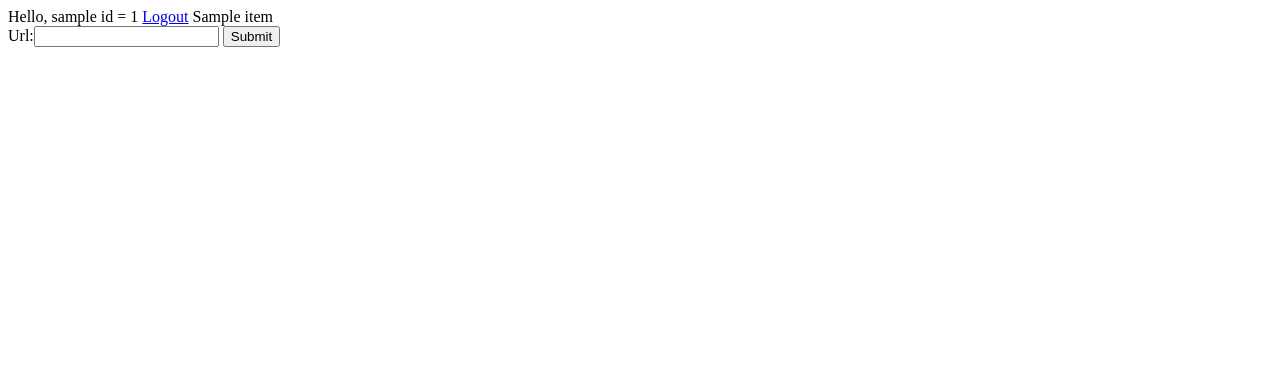
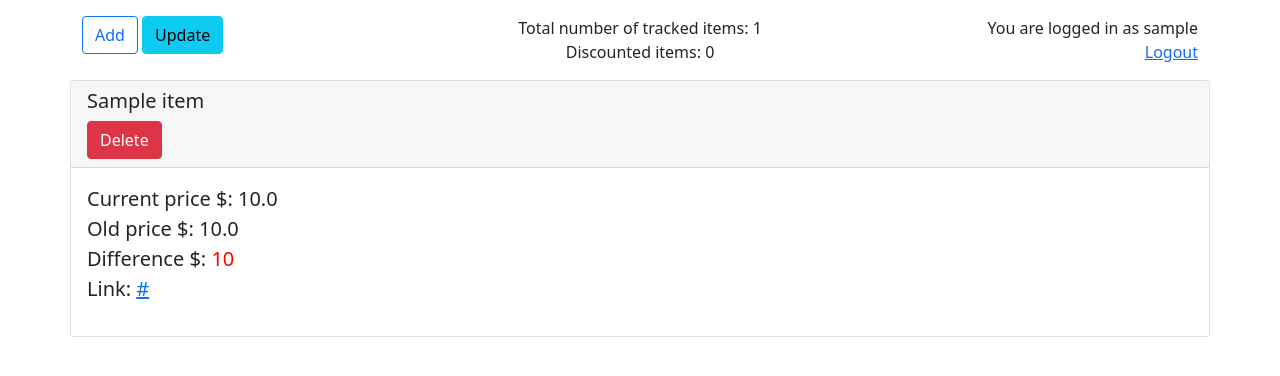
Before and after one commit to danilovpy/PriceTracker, a Django app: page /home in a window 1280 px wide. Shown: the top 376 px of the page. Run offline with Django 3.2, Linux system fonts and the light colour scheme; a user stored in the database is signed in; tables that the repository leaves empty hold one stand-in row (values such as "Sample post"); some libraries are stand-ins or nearby versions.

Commit message:
added core functionality, amazon support

```diff
--- a/requirements.txt
+++ b/requirements.txt
@@ -4,6 +4,7 @@
 certifi==2020.12.5
 chardet==4.0.0
 Django==3.1.6
+django-crispy-forms==1.11.0
 idna==2.10
 lxml==4.6.2
 pytz==2021.1
--- /dev/null
+++ b/templates/base.html
@@ -0,0 +1,31 @@
+<!doctype html>
+<html lang="en">
+  <head>
+    <!-- Required meta tags -->
+    <meta charset="utf-8">
+    <meta name="viewport" content="width=device-width, initial-scale=1">
+
+    <!-- Bootstrap CSS -->
+    <link href="https://cdn.jsdelivr.net/npm/bootstrap@5.0.0-beta1/dist/css/bootstrap.min.css" rel="stylesheet" integrity="sha384-giJF6kkoqNQ00vy+HMDP7azOuL0xtbfIcaT9wjKHr8RbDVddVHyTfAAsrekwKmP1" crossorigin="anonymous">
+    <script src="https://ajax.googleapis.com/ajax/libs/jquery/3.5.1/jquery.min.js"></script>
+    <title>Price tracker</title>
+  </head>
+  <body>
+    <div class="container mt-3">
+        {% block content %}
+
+        {% endblock content %}
+    </div>
+
+    <!-- Optional JavaScript; choose one of the two! -->
+
+    <!-- Option 1: Bootstrap Bundle with Popper -->
+    <script src="https://cdn.jsdelivr.net/npm/bootstrap@5.0.0-beta1/dist/js/bootstrap.bundle.min.js" integrity="sha384-ygbV9kiqUc6oa4msXn9868pTtWMgiQaeYH7/t7LECLbyPA2x65Kgf80OJFdroafW" crossorigin="anonymous"></script>
+
+    <!-- Option 2: Separate Popper and Bootstrap JS -->
+    <!--
+    <script src="https://cdn.jsdelivr.net/npm/@popperjs/core@2.5.4/dist/umd/popper.min.js" integrity="sha384-q2kxQ16AaE6UbzuKqyBE9/u/KzioAlnx2maXQHiDX9d4/zp8Ok3f+M7DPm+Ib6IU" crossorigin="anonymous"></script>
+    <script src="https://cdn.jsdelivr.net/npm/bootstrap@5.0.0-beta1/dist/js/bootstrap.min.js" integrity="sha384-pQQkAEnwaBkjpqZ8RU1fF1AKtTcHJwFl3pblpTlHXybJjHpMYo79HY3hIi4NKxyj" crossorigin="anonymous"></script>
+    -->
+  </body>
+</html>
--- a/tracker/models.py
+++ b/tracker/models.py
@@ -23,16 +23,11 @@
 
     def save(self, *args, **kwargs):
         name, price = get_link_data(self.url)
-        old_price = self.current_price
-
+        self.old_price = self.current_price
         if self.current_price:
-            if price != old_price:
-                diff = price - old_price
-                self.price_difference = round(diff, 2)
-                self.old_price = old_price
+            self.price_difference = round(self.old_price - price, 2)
         else:
             self.old_price = 0
             self.price_difference = 0
-        self.name = name
-        self.current_price = price
+        self.name, self.current_price = name, price
         super().save(*args, **kwargs)
--- a/tracker/templates/tracker/home.html
+++ b/tracker/templates/tracker/home.html
@@ -1,21 +1,62 @@
-<!DOCTYPE html>
-<html lang="en">
-<head>
-    <meta charset="UTF-8">
-    <title>Home</title>
-</head>
-<body>
-    <span>Hello, {{ request.user }} id = {{ request.user.id }}</span>
-    <span><a href="{% url 'logout' %}">Logout</a> </span>
-    {% for item in tracked_items %}
-        {{ item }}
-    {% endfor %}
-    <form action="" method="POST">
-        {% csrf_token %}
-        {{ form }}
-        <input type="submit" value="Submit">
-    </form>
+{% extends "base.html" %}
+{% load crispy_forms_tags %}
+{% load colorize %}
+{% block content %}
+    <!-- Modal -->
+    <div class="modal fade" id="addItemModal" tabindex="-1" aria-labelledby="AddModalLabel" aria-hidden="true">
+        <div class="modal-dialog">
+            <div class="modal-content">
+                <div class="modal-header">
+                    <h5 class="modal-title" id="exampleModalLabel">Add an item to track</h5>
+                    <button type="button" class="btn-close" data-bs-dismiss="modal" aria-label="Close"></button>
+                </div>
+                <form action="" method="POST" autocomplete="off">
+                    <div class="modal-body">
+                        {% csrf_token %}
+                        {{ form|crispy }}
+                    </div>
+                    <div class="modal-footer">
+                        <button type="submit" class="btn btn-primary" >Save</button>
+                        <button type="button" class="btn btn-secondary" data-bs-dismiss="modal">Close</button>
+                    </div>
+                </form>
+            </div>
+        </div>
+    </div>
+    <div class="row">
+        <div class="col">
+            <button class="btn btn-outline-primary" data-bs-toggle="modal" data-bs-target="#addItemModal">Add</button>
+            <a href="{% url 'update_items' %}"><button class="btn btn-info">Update</button></a>
+        </div>
+        <div class="col" style="text-align: center">
+            <div>Total number of tracked items: {{ tracked_items_number }}</div>
+            <div>Discounted items: {{ items_discounted }}</div>
+        </div>
+        <div class="col" style="text-align: right">
+            <div>You are logged in as {{ request.user.username }}</div>
+            <div><a href="{% url 'logout' %}">Logout</a></div>
+        </div>
+        {% if tracked_items %}
+            {% for item in tracked_items %}
+                <div class="card mt-3" style="padding: 0">
+                    <div class="card-header">
+                        <h5 id="itemName">{{ item.name }}</h5>
+                        <a href="{% url 'delete_item' item.id %}"><button class="btn btn-danger" data-bs-toggle="modal" data-bs-target="#deleteItemModal" id="deleteButton">Delete</button></a>
+                    </div>
+                    <div class="card-body">
+                        <div class="blockquote">
+                            <div>Current price $: {{ item.current_price }}</div>
+                            <div>Old price $: {{ item.old_price }}</div>
+                            <div>Difference $: {{ item.price_difference|colorize }}</div>
+                            <div>Link: <a href="{{ item.url }}">{{ item.url}}</a></div>
+                        </div>
+                    </div>
+                </div>
+            {% endfor %}
 
+        {% else %}
+            <h3>No items being tracked.</h3>
+        {% endif %}
+    </div>
 
-</body>
-</html>
+{% endblock content %}
--- /dev/null
+++ b/tracker/templatetags/colorize.py
@@ -0,0 +1,15 @@
+from django.utils.safestring import mark_safe
+from django import template
+register = template.Library()
+
+
+@register.filter
+def colorize(value):
+    mark = int(value)
+    if mark < 0:
+        html_string = f"<span style='color:green'>{mark}</span>"
+    if mark > 0:
+        html_string = f"<span style='color:red'>{mark}</span>"
+    else:
+        html_string = f"<span style='color:blue'>{mark}</span>"
+    return mark_safe(html_string)
--- a/tracker/urls.py
+++ b/tracker/urls.py
@@ -7,4 +7,6 @@
     path('logout/', views.logout_user, name='logout'),
     path('register', views.register, name='register'),
     path('home', views.home, name='home'),
+    path('delete/<int:pk>', views.delete_item, name='delete_item'),
+    path('update/', views.update_items, name='update_items'),
 ]
--- a/tracker/views.py
+++ b/tracker/views.py
@@ -1,4 +1,4 @@
-from django.shortcuts import render, redirect
+from django.shortcuts import render, redirect, get_object_or_404
 from django.contrib.auth.forms import UserCreationForm
 from .forms import CreateUserForm, CreateTrackItem
 from django.contrib import messages
@@ -45,12 +45,47 @@
 @login_required(login_url='login')
 def home(request):
     tracked_items = Item.objects.filter(user=request.user)
-    form = CreateTrackItem()
+    tracked_items_number = len(tracked_items)
+    items_count = tracked_items.count()
+    form = CreateTrackItem(request.POST or None)
+    items_discounted = 0
+    error = None
+    items_discounted_list = []
+    if items_count > 0:
+        for item in tracked_items:
+            if item.current_price < item.old_price:
+                items_discounted_list.append(item)
+        items_discounted = len(items_discounted_list)
     if request.method == "POST":
-        url = request.POST.get("url")
-        new_item = form.save(commit=False)
-        new_item.url = url
-        new_item.user = request.user
-        new_item.save()
+        try:
+            if form.is_valid():
+                url = request.POST.get("url")
+                new_item = form.save(commit=False)
+                new_item.url = url
+                new_item.user = request.user
+                new_item.save()
+                return redirect('home')
+        except AttributeError:
+            error = "Couldn't get the name or the price"
+        except:
+            error = "Something went wrong"
+    context = {'tracked_items': tracked_items, 'form': form, 'items_discounted_list:': items_discounted_list,
+               'items_discounted': items_discounted, 'error': error, 'tracked_items_number': tracked_items_number}
+    return render(request, 'tracker/home.html', context)
+
+
+@login_required(login_url='login')
+def delete_item(request, pk):
+    item = get_object_or_404(Item, id=pk)
+    if request.method == "POST":
+        item.delete()
         return redirect('home')
-    return render(request, 'tracker/home.html', {'tracked_items': tracked_items, 'form': form})
+    return render(request, 'tracker/confirm_del.html', {'item': item})
+
+
+@login_required(login_url='login')
+def update_items(request):
+    items = Item.objects.filter(user=request.user)
+    for item in items:
+        item.save()
+    return redirect('home')
```
Also changed, not shown: PriceTracker/settings.py (+6 -1 lines), tracker/templates/tracker/confirm_del.html (added, +8 -0 lines), __init__.py (added), tracker/templatetags/__init__.py (added).
